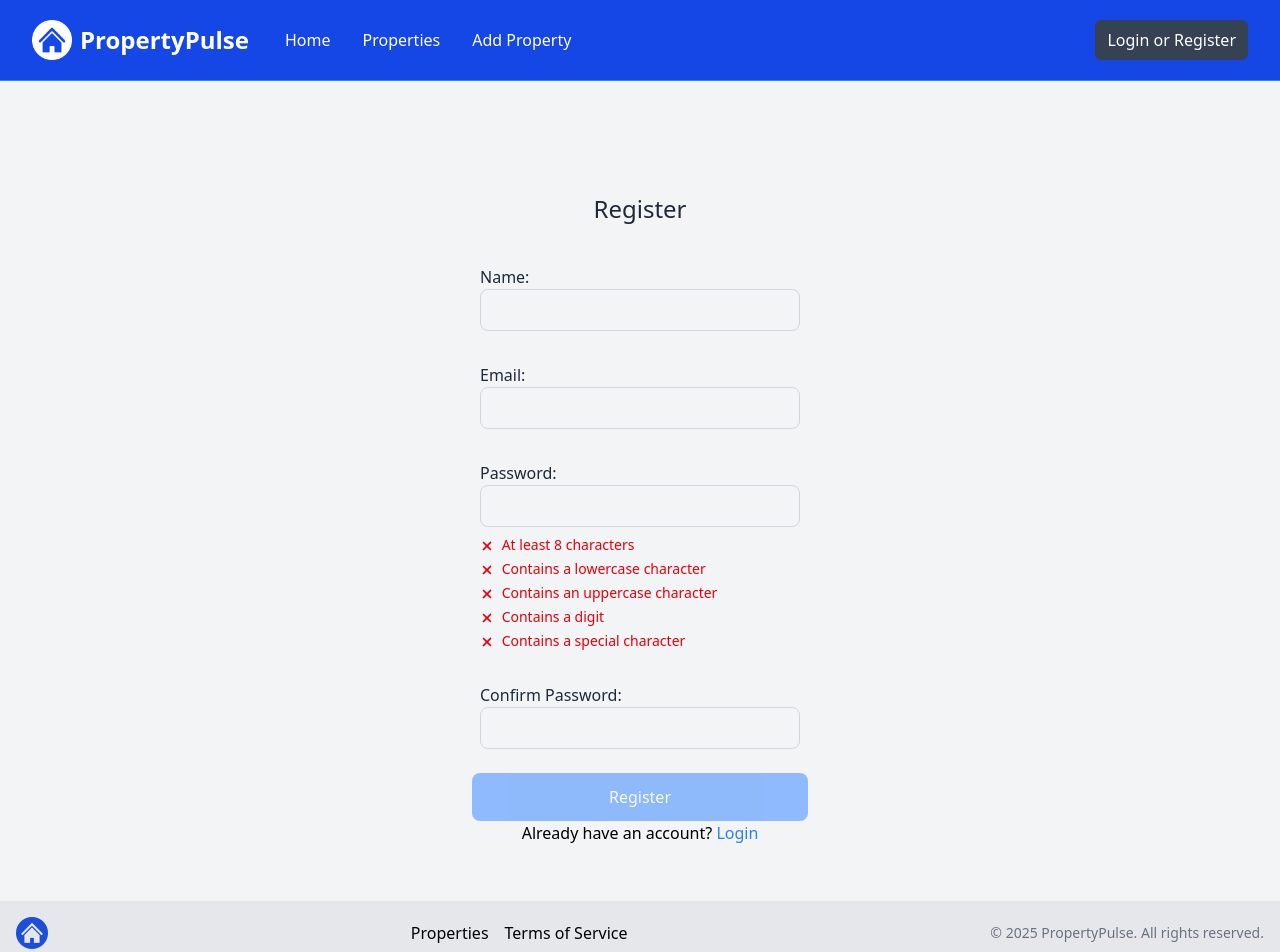
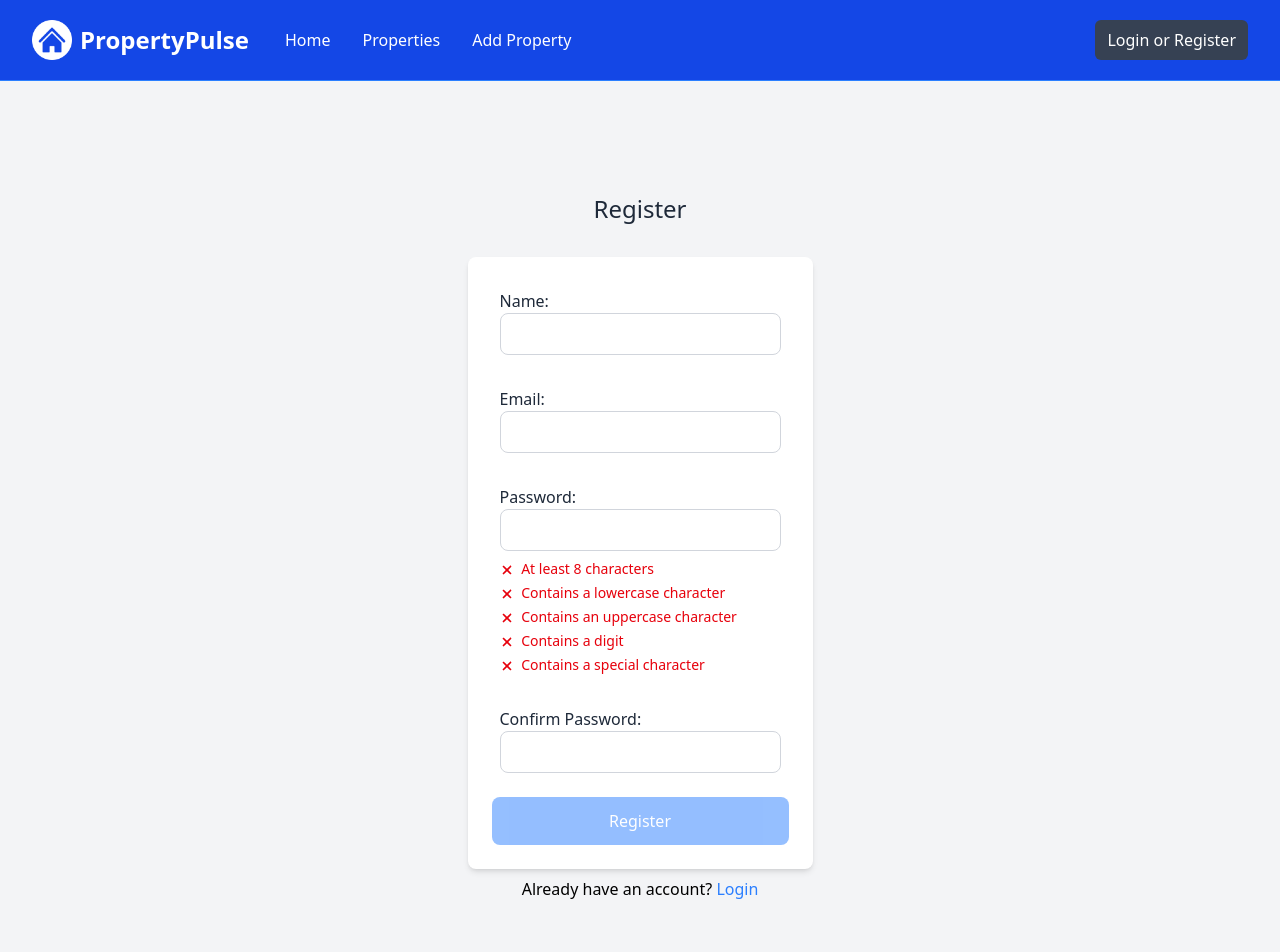
Before and after one commit to fanischam/property-pulse, a Next.js app: page /register in a window 1280 px wide. Shown: the top 952 px of the page. Built offline with nearby package versions, Linux system fonts and the light colour scheme.

Commit message:
enhanced styling of register page

```diff
--- a/app/register/page.tsx
+++ b/app/register/page.tsx
@@ -12,7 +12,7 @@ const RegisterPage = () => {
     <div className='flex flex-col items-center bg-gray-100 pb-14'>
       <h1 className='text-2xl text-gray-800 mt-24 mb-4 p-4'>Register</h1>
       <Register />
-      <span>
+      <span className='mt-2'>
         Already have an account?{' '}
         <Link href='/login' className='text-blue-500'>
           Login
--- a/components/Register.tsx
+++ b/components/Register.tsx
@@ -48,7 +48,7 @@ const Register = () => {
     <form
       action={action}
       onSubmit={handleSubmit}
-      className='flex flex-col w-84'
+      className='flex flex-col w-smart md:w-auto bg-white p-6 rounded-lg shadow-md'
     >
       <label className='text-gray-800 p-2 rounded-lg mb-4 block'>
         Name:
```
